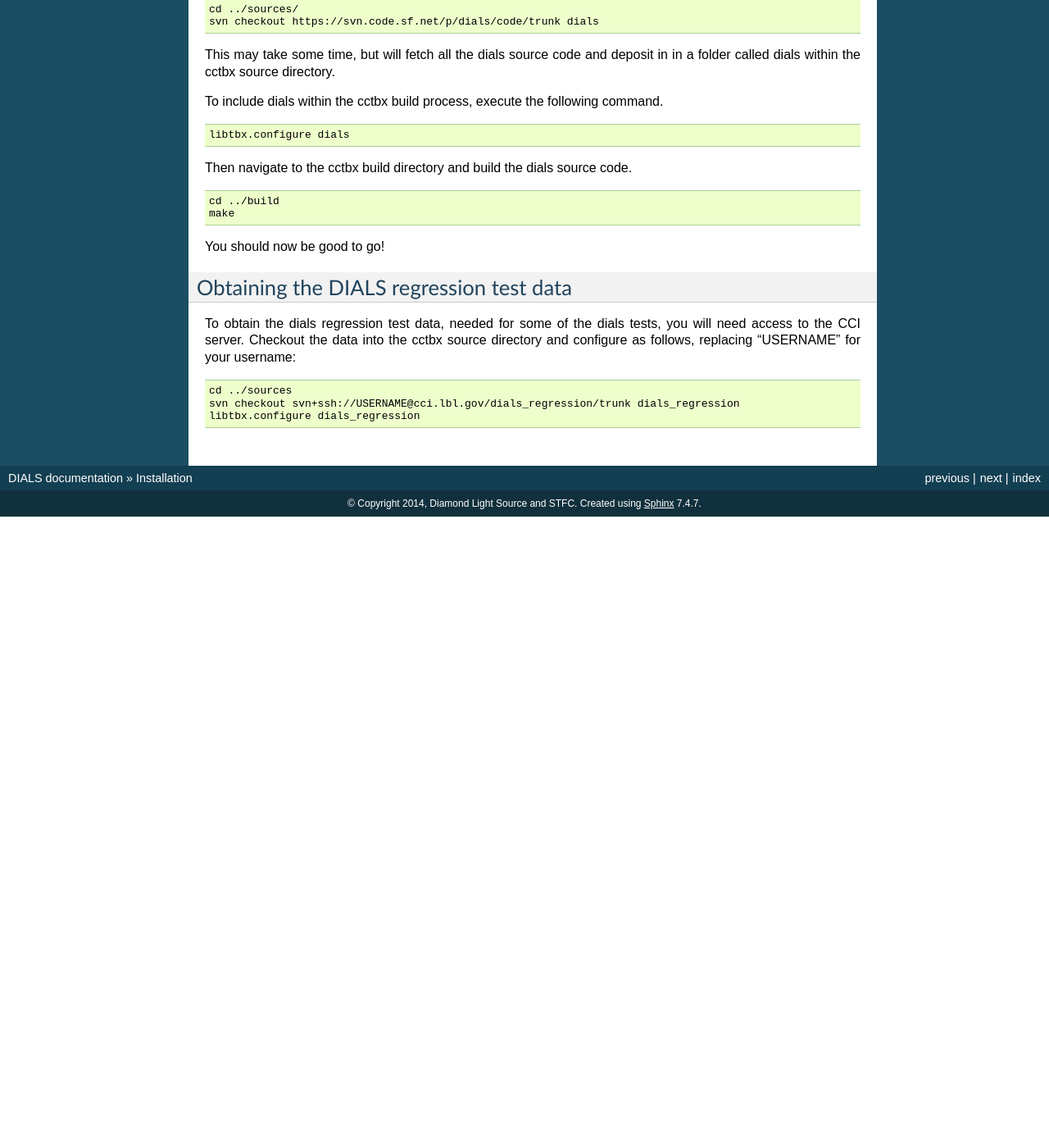
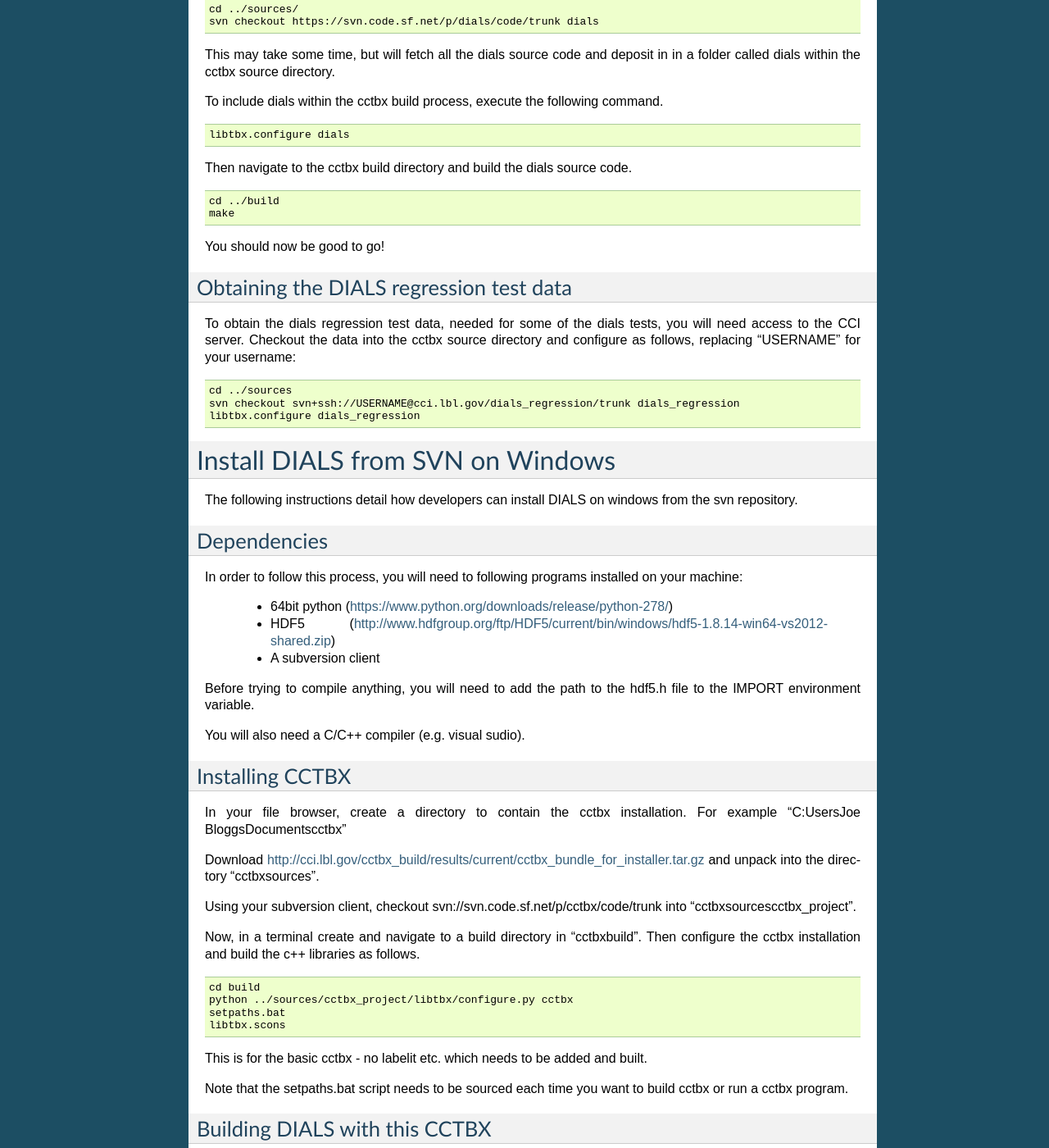
Before and after one commit to dials/docs, a Sphinx documentation site: the page built from sphinx/installation.rst, in a window 1280 px wide and 1400 px high, scrolled down 1593 px. Shown: the whole window at 82% size. Built offline with Sphinx 7.4.7, drawn with Linux system fonts in a browser that asks for light colours; formulas are drawn with MathJax 3; before the commit the page ends 2223 px from its top, so only the background shows below that; some of the changed text lies outside the part shown.

Commit message:
Added some instructions to install on windows

```diff
--- a/sphinx/installation.rst
+++ b/sphinx/installation.rst
@@ -1,5 +1,5 @@
-Installation
-============
+Install DIALS from SVN on Linux
+===============================
 
 We are in the process of refining the build process (Nat Echols @ LBL is doing
 the work for this) such that we can start with a clean directory and with a few
@@ -133,3 +133,93 @@ directory and configure as follows, replacing "USERNAME" for your username:
    cd ../sources
    svn checkout svn+ssh://USERNAME@cci.lbl.gov/dials_regression/trunk dials_regression
    libtbx.configure dials_regression
+
+Install DIALS from SVN on Windows
+=================================
+
+The following instructions detail how developers can install DIALS on windows
+from the svn repository.
+
+Dependencies
+------------
+
+In order to follow this process, you will need to following programs installed on
+your machine:
+
+ - 64bit python (https://www.python.org/downloads/release/python-278/)
+ - HDF5 (http://www.hdfgroup.org/ftp/HDF5/current/bin/windows/hdf5-1.8.14-win64-vs2012-shared.zip)
+ - A subversion client
+
+Before trying to compile anything, you will need to add the path to the hdf5.h
+file to the IMPORT environment variable.
+
+You will also need a C/C++ compiler (e.g. visual sudio).
+
+Installing CCTBX
+----------------
+
+In your file browser, create a directory to contain the cctbx installation. For
+example "C:\Users\Joe Bloggs\Documents\cctbx"
+
+Download http://cci.lbl.gov/cctbx_build/results/current/cctbx_bundle_for_installer.tar.gz
+and unpack into the directory "cctbx\sources".
+
+Using your subversion client, checkout svn://svn.code.sf.net/p/cctbx/code/trunk
+into "cctbx\sources\cctbx_project".
+
+Now, in a terminal create and navigate to a build directory in "cctbx\build".
+Then configure the cctbx installation and build the c++ libraries as follows.
+
+.. code-block:: none
+
+   cd build
+   python ../sources/cctbx_project/libtbx/configure.py cctbx
+   setpaths.bat
+   libtbx.scons
+
+This is for the basic cctbx - no labelit etc. which needs to be added and built.
+
+Note that the setpaths.bat script needs to be sourced each time you want to build
+cctbx or run a cctbx program.
+
+Building DIALS with this CCTBX
+------------------------------
+
+In the "sources" directory of your cctbx installation, checkout the dials source
+in the following way:
+
+.. code-block:: none
+
+   cd ../sources/
+   svn checkout https://svn.code.sf.net/p/dials/code/trunk dials
+
+This may take some time, but will fetch all the dials source code and deposit in
+in a folder called dials within the cctbx source directory.
+
+To include dials within the cctbx build process, execute the following command.
+
+.. code-block:: none
+
+   libtbx.configure dials
+
+Then navigate to the cctbx build directory and build the dials source code.
+
+.. code-block:: none
+
+   cd ../build
+   libtbx.scons
+
+You should now be good to go!
+
+Obtaining the DIALS regression test data
+----------------------------------------
+
+To obtain the dials regression test data, needed for some of the dials tests,
+you will need access to the CCI server. Checkout the data into the cctbx source
+directory and configure as follows, replacing "USERNAME" for your username:
+
+.. code-block:: none
+
+   cd ../sources
+   svn checkout svn+ssh://USERNAME@cci.lbl.gov/dials_regression/trunk dials_regression
+   libtbx.configure dials_regression
```
